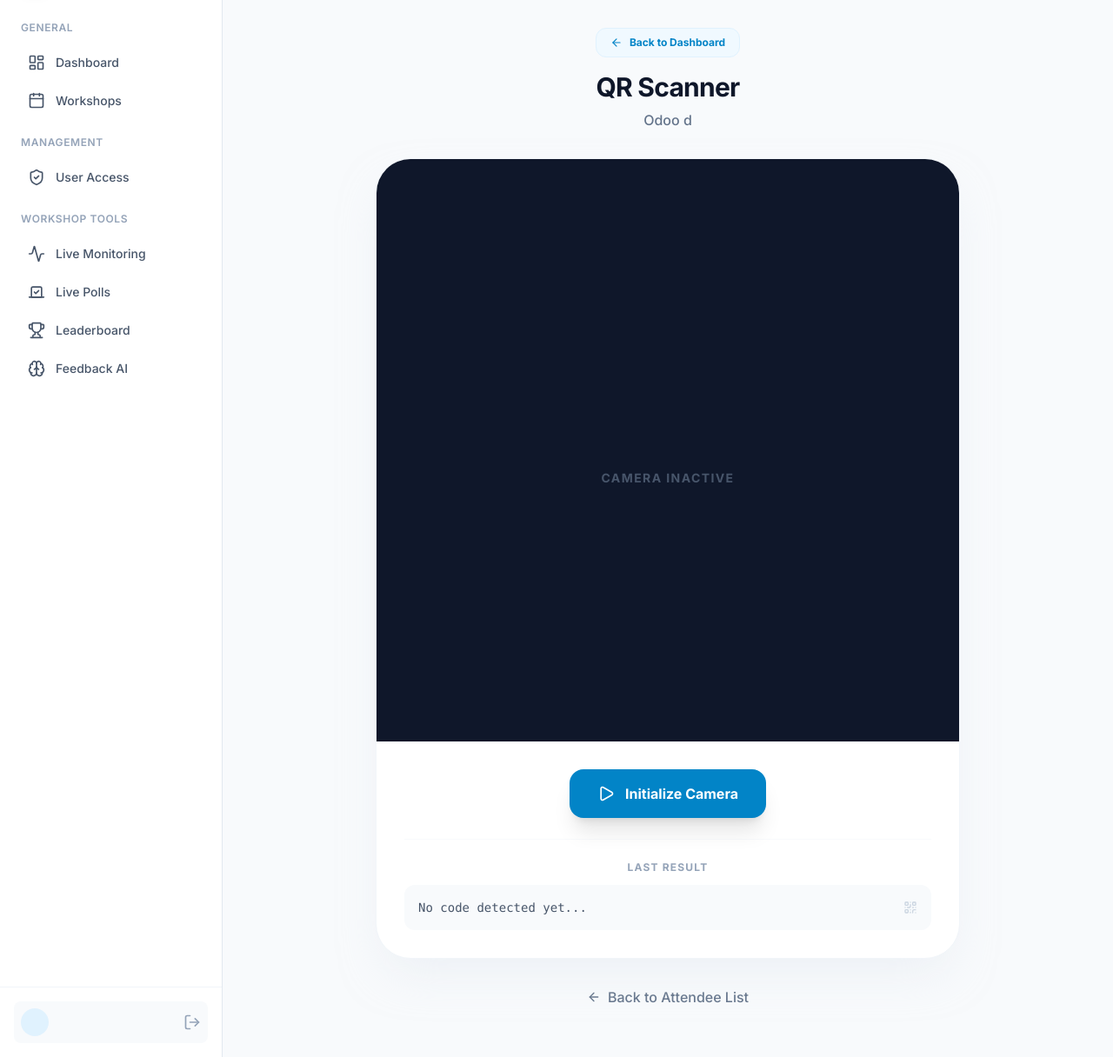
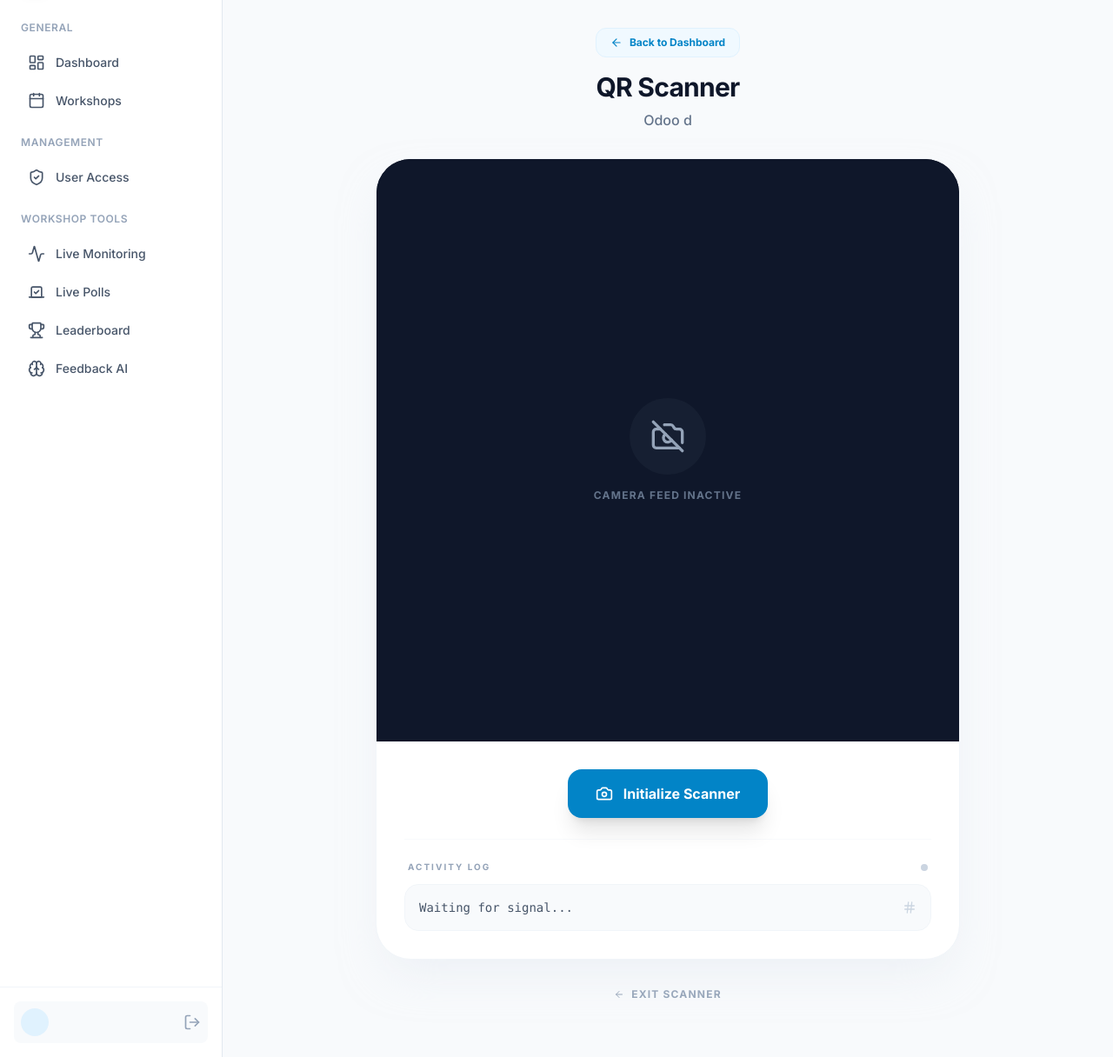
Before and after one commit to Meghwin-Dave/Workshop-Registration-and-Attendance-System, a Django app: page /qr_scanner/2/ in a window 1280 px wide. Shown: the part 64-1280 px from the top of the page at 87% size. Run offline with Django 4.2, Linux system fonts and the light colour scheme; data comes from the database, SQL or seed files in the repository; both versions use the stored data as it was after the commit; some libraries are stand-ins or nearby versions.

Commit message:
BUG FIXES

```diff
--- a/main/config.py
+++ b/main/config.py
@@ -1,8 +1,7 @@
 class Config:
     def __init__(self):
-        # self._base_url = "https://icretegy-wsra.enviroerp.com"
         # self._base_url ="https://workshop-registration.icretegy.com"
-        self._base_url ="http://127.0.0.1:8001"
+        self._base_url ="http://127.0.0.1:8000"
     @property
     def base_url(self):
         return self._base_url
--- a/main/management/commands/send_emails.py
+++ b/main/management/commands/send_emails.py
@@ -4,7 +4,7 @@ from django.core.mail import send_mail
 from django.shortcuts import get_object_or_404
 from django.conf import settings
 from main.models import Workshop, WorkshopVisitors
-from ...config import config
+from main.config import config
 
 class Command(BaseCommand):
     help = "Seating Arrangement for Upcoming Workshop – Important Details Inside"
--- a/main/templates/base_new.html
+++ b/main/templates/base_new.html
@@ -35,7 +35,7 @@
     </script>
 
     <!-- Alpine.js -->
-    <script defer src="https://cdn.jsdelivr.net/npm/alpinejs@3.x.x/dist/cdn.min.js"></script>
+    <script src="https://cdn.jsdelivr.net/npm/alpinejs@3.x.x/dist/cdn.min.js"></script>
 
     <!-- Lucide Icons -->
     <script src="https://unpkg.com/lucide@latest"></script>
--- a/main/templates/scanner/qr_scanner.html
+++ b/main/templates/scanner/qr_scanner.html
@@ -22,7 +22,8 @@
     <!-- Header -->
     <div class="text-center space-y-4">
         <div class="flex justify-center">
-            <a href="{% url 'live_dashboard' workshop_id %}" class="inline-flex items-center px-4 py-2 text-xs font-bold text-primary-600 bg-primary-50 rounded-xl hover:bg-primary-100 border border-primary-100 transition-all">
+            <a href="{% url 'live_dashboard' workshop_id %}"
+                class="inline-flex items-center px-4 py-2 text-xs font-bold text-primary-600 bg-primary-50 rounded-xl hover:bg-primary-100 border border-primary-100 transition-all">
                 <i data-lucide="arrow-left" class="w-3.5 h-3.5 mr-2"></i>
                 Back to Dashboard
             </a>
@@ -34,21 +35,43 @@
     </div>
 
     <!-- Scanner Container -->
-    <div class="bg-white rounded-[2.5rem] border border-slate-100 shadow-2xl shadow-slate-200/50 overflow-hidden relative">
+    <div
+        class="bg-white rounded-[2.5rem] border border-slate-100 shadow-2xl shadow-slate-200/50 overflow-hidden relative">
         <!-- Scanner Surface -->
-        <div id="reader" class="w-full aspect-square bg-slate-900 flex items-center justify-center relative">
-            <template x-if="!scanning">
-                <div class="flex flex-col items-center text-slate-500 animate-pulse">
-                    <i data-lucide="camera" class="w-12 h-12 mb-4"></i>
-                    <p class="text-sm font-bold uppercase tracking-widest">Camera Inactive</p>
+        <div class="w-full aspect-square bg-slate-950 relative overflow-hidden group">
+            <!-- The actual camera feed container managed by html5-qrcode -->
+            <div id="reader" class="absolute inset-0 z-0"></div>
+
+            <!-- Inactive State -->
+            <div x-show="!scanning"
+                class="absolute inset-0 z-10 flex flex-col items-center justify-center text-slate-600 bg-slate-900">
+                <div class="p-6 rounded-full bg-slate-800/50 mb-4">
+                    <i data-lucide="camera-off" class="w-10 h-10 text-slate-400"></i>
                 </div>
-            </template>
+                <p class="text-xs font-black uppercase tracking-widest text-slate-500">Camera Feed Inactive</p>
+            </div>
 
             <!-- Scanning Overlay Animation -->
-            <div x-show="scanning" class="absolute inset-0 pointer-events-none z-10">
-                <div class="absolute inset-0 border-[40px] border-black/40"></div>
-                <div class="absolute top-1/2 left-1/2 -translate-x-1/2 -translate-y-1/2 w-64 h-64 border-2 border-primary-500 rounded-3xl shadow-[0_0_20px_rgba(14,165,233,0.5)]">
-                    <div class="absolute top-0 left-0 w-full h-1 bg-primary-500/50 shadow-[0_0_15px_#0ea5e9] animate-[scan_2s_infinite]"></div>
+            <div x-show="scanning" class="absolute inset-0 pointer-events-none z-20" x-cloak>
+                <div class="absolute inset-0 border-[40px] border-black/20"></div>
+                <div
+                    class="absolute top-1/2 left-1/2 -translate-x-1/2 -translate-y-1/2 w-64 h-64 border-2 border-primary-500/50 rounded-3xl">
+                    <div
+                        class="absolute top-0 left-0 w-full h-0.5 bg-primary-400 shadow-[0_0_15px_#38bdf8] animate-[scan_2.5s_infinite]">
+                    </div>
+                </div>
+                <!-- Corner Frames -->
+                <div
+                    class="absolute top-[20%] left-[20%] w-8 h-8 border-t-4 border-l-4 border-primary-500 rounded-tl-xl opacity-50">
+                </div>
+                <div
+                    class="absolute top-[20%] right-[20%] w-8 h-8 border-t-4 border-r-4 border-primary-500 rounded-tr-xl opacity-50">
+                </div>
+                <div
+                    class="absolute bottom-[20%] left-[20%] w-8 h-8 border-b-4 border-l-4 border-primary-500 rounded-bl-xl opacity-50">
+                </div>
+                <div
+                    class="absolute bottom-[20%] right-[20%] w-8 h-8 border-b-4 border-r-4 border-primary-500 rounded-br-xl opacity-50">
                 </div>
             </div>
         </div>
@@ -56,11 +79,14 @@
         <!-- Controls & Status -->
         <div class="p-8 space-y-6">
             <div class="flex justify-center">
-                <button id="startButton" @click="startScanner(); scanning = true" x-show="!scanning" class="px-8 py-4 bg-primary-600 text-white rounded-2xl font-bold shadow-xl shadow-primary-200 hover:bg-primary-700 transition-all flex items-center">
-                    <i data-lucide="play" class="w-5 h-5 mr-3"></i>
-                    Initialize Camera
+                <button id="startButton" @click="startScanner($data)" x-show="!scanning"
+                    class="px-8 py-4 bg-primary-600 text-white rounded-2xl font-bold shadow-xl shadow-primary-200 hover:bg-primary-700 transition-all flex items-center group">
+                    <i data-lucide="camera" class="w-5 h-5 mr-3 group-hover:scale-110 transition-transform"></i>
+                    Initialize Scanner
                 </button>
-                <button id="stopButton" @click="stopScanner(); scanning = false" x-show="scanning" class="px-8 py-4 bg-rose-500 text-white rounded-2xl font-bold shadow-xl shadow-rose-200 hover:bg-rose-600 transition-all flex items-center">
+                <button id="stopButton" @click="stopScanner($data)" x-show="scanning"
+                    class="px-8 py-4 bg-rose-500 text-white rounded-2xl font-bold shadow-xl shadow-rose-200 hover:bg-rose-600 transition-all flex items-center"
+                    x-cloak>
                     <i data-lucide="square" class="w-5 h-5 mr-3"></i>
                     Stop Scanning
                 </button>
@@ -71,36 +97,73 @@
                 :class="{
                      'bg-emerald-50 text-emerald-700 border border-emerald-100': status === 'success',
                      'bg-rose-50 text-rose-700 border border-rose-100': status === 'error',
-                     'bg-amber-50 text-amber-700 border border-amber-100': status === 'warning'
-                 }">
-                <i :data-lucide="status === 'success' ? 'check-circle' : (status === 'error' ? 'alert-circle' : 'info')" class="w-5 h-5 flex-shrink-0"></i>
-                <p class="text-sm font-semibold" x-text="statusMsg"></p>
+                     'bg-amber-50 text-amber-700 border border-amber-100': status === 'warning',
+                     'bg-slate-50 text-slate-600 border border-slate-100': status === 'idle'
+                 }" x-cloak>
+                <div class="p-2 rounded-full bg-white/50">
+                    <i :data-lucide="status === 'success' ? 'check' : (status === 'error' ? 'x-circle' : 'info')"
+                        class="w-4 h-4"></i>
+                </div>
+                <p class="text-sm font-bold" x-text="statusMsg"></p>
             </div>
 
             <!-- Result Log (Last Scan) -->
             <div class="pt-6 border-t border-slate-50">
-                <p class="text-xs font-bold text-slate-400 uppercase tracking-widest mb-3 text-center">Last Result</p>
-                <div class="bg-slate-50 p-4 rounded-xl flex items-center justify-between">
-                    <span class="text-sm font-mono text-slate-600 truncate" x-text="lastResult || 'No code detected yet...'"></span>
-                    <i data-lucide="qr-code" class="w-4 h-4 text-slate-300"></i>
+                <div class="flex items-center justify-between mb-3 px-1">
+                    <span class="text-[10px] font-black text-slate-400 uppercase tracking-[0.2em]">Activity Log</span>
+                    <span class="w-2 h-2 rounded-full"
+                        :class="scanning ? 'bg-emerald-500 animate-pulse' : 'bg-slate-300'"></span>
+                </div>
+                <div class="bg-slate-50 p-4 rounded-2xl flex items-center justify-between border border-slate-100">
+                    <span class="text-sm font-mono text-slate-600 truncate"
+                        x-text="lastResult || 'Waiting for signal...'"></span>
+                    <i data-lucide="hash" class="w-4 h-4 text-slate-300"></i>
                 </div>
             </div>
         </div>
     </div>
 
     <!-- Back Link -->
-    <div class="flex justify-center">
-        <a href="{% url 'show_visitors' workshop_id %}" class="flex items-center text-slate-500 hover:text-slate-900 transition-colors font-medium">
-            <i data-lucide="arrow-left" class="w-4 h-4 mr-2"></i>
-            Back to Attendee List
+    <div class="flex justify-center pb-8">
+        <a href="{% url 'show_visitors' workshop_id %}"
+            class="flex items-center text-slate-400 hover:text-slate-900 transition-colors font-bold text-xs uppercase tracking-widest">
+            <i data-lucide="arrow-left" class="w-3 h-3 mr-2"></i>
+            Exit Scanner
         </a>
     </div>
 </div>
 
 <style>
     @keyframes scan {
-        0%, 100% { top: 0; }
-        50% { top: 100%; }
+
+        0%,
+        100% {
+            top: 20%;
+            opacity: 0;
+        }
+
+        10% {
+            opacity: 1;
+        }
+
+        90% {
+            opacity: 1;
+        }
+
+        100% {
+            top: 80%;
+            opacity: 0;
+        }
+    }
+
+    #reader video {
+        object-fit: cover !important;
+        width: 100% !important;
+        height: 100% !important;
+    }
+
+    #reader {
+        border: none !important;
     }
 </style>
 
@@ -109,51 +172,91 @@
     let html5QrCode = null;
     const workshopId = "{{ workshop_id }}";
 
-    function startScanner() {
-        const app = document.querySelector('[x-data]').__x.$data;
-        app.showStatus('idle', 'Warming up camera...');
+    async function startScanner(app) {
+        console.log("Initialize Scanner clicked");
+        if (!app) {
+            console.error("App state missing");
+            alert("Scanner Error: UI state not found.");
+            return;
+        }
+
+        app.showStatus('idle', 'Initializing...');
+
+        if (typeof Html5Qrcode === 'undefined') {
+            app.showStatus('error', 'Scanner library failed to load.');
+            return;
+        }
 
         if (!html5QrCode) {
+            try {
                 html5QrCode = new Html5Qrcode('reader');
+            } catch (e) {
+                app.showStatus('error', 'Failed to bind scanner.');
+                return;
+            }
         }
 
         const config = {
-            fps: 10,
-            qrbox: { width: 250, height: 250 },
+            fps: 20,
+            qrbox: (viewfinderWidth, viewfinderHeight) => {
+                let minEdge = Math.min(viewfinderWidth, viewfinderHeight);
+                return { width: Math.floor(minEdge * 0.7), height: Math.floor(minEdge * 0.7) };
+            },
             aspectRatio: 1.0
         };
 
-        const cameraConfig = { facingMode: 'environment' };
+        try {
+            if (!navigator.mediaDevices || !navigator.mediaDevices.getUserMedia) {
+                if (window.location.protocol !== 'https:' && window.location.hostname !== 'localhost') {
+                    throw new Error("SECURITY: Camera requires HTTPS.");
+                }
+                throw new Error("NOT SUPPORTED: Browser blocks camera.");
+            }
 
-        html5QrCode.start(cameraConfig, config, (decodedText) => {
+            app.scanning = true;
+            await html5QrCode.start({ facingMode: "environment" }, config, (text) => onScanSuccess(text, app));
+            app.showStatus('idle', 'Ready to scan');
+        } catch (err) {
+            console.warn("Primary camera failed:", err.message);
+            try {
+                const cameras = await Html5Qrcode.getCameras();
+                if (cameras && cameras.length > 0) {
+                    await html5QrCode.start(cameras[0].id, config, (text) => onScanSuccess(text, app));
+                    app.showStatus('idle', 'Ready to scan');
+                } else {
+                    throw new Error(err.message || "No camera detected.");
+                }
+            } catch (fallbackErr) {
+                app.showStatus('error', fallbackErr.message);
+                app.scanning = false;
+            }
+        }
+    }
+
+    function onScanSuccess(decodedText, app) {
         if (app.lastResult === decodedText) return;
 
         app.lastResult = decodedText;
-            app.showStatus('success', 'Ticket detected! Verifying...');
+        app.showStatus('success', 'VALIDATING...');
 
-            // Navigate to verification URL
-            // Matches ticket URL format: /verify_visitor/<uuid>/<id>
+        // Extract the UUID regardless of the domain in the QR code
         if (decodedText.includes('verify_visitor')) {
-                window.open(decodedText, '_blank');
-            } else if (decodedText.startsWith('http')) {
-                 window.open(decodedText, '_blank');
+            const uuid = decodedText.split('/').filter(Boolean).pop();
+            // Always redirect to the current domain using a relative path
+            window.location.href = `/verify_visitor/${uuid}/${workshopId}`;
         } else {
-                app.showStatus('warning', 'Non-system QR detected: ' + decodedText);
+            app.showStatus('warning', 'Unknown QR detected');
         }
-        }, (error) => {
-            // Silence debug errors
-        }).catch(err => {
-            app.showStatus('error', 'Camera Error: ' + err.message);
-            app.scanning = false;
-        });
     }
 
-    function stopScanner() {
+    function stopScanner(app) {
         if (html5QrCode && html5QrCode.isScanning) {
             html5QrCode.stop().then(() => {
-                const app = document.querySelector('[x-data]').__x.$data;
-                app.showStatus('idle', 'Scanner paused.');
-            });
+                if (app) {
+                    app.scanning = false;
+                    app.showStatus('idle', 'Scanner paused');
+                }
+            }).catch(e => console.error(e));
         }
     }
 </script>
--- a/main/views.py
+++ b/main/views.py
@@ -527,7 +527,7 @@ def generate_qr_code(visitor_id):
     try:
         print(visitor_id)
         visitor = get_object_or_404(models.WorkshopVisitors, id=visitor_id)
-        # base_url = "https://icretegy-wsra.enviroerp.com"
+        # base_url = f"{config.base_url}"
         base_url = f"{config.base_url}"
         verification_url = f"{base_url}/verify_visitor/{visitor.WorkshopVisitors_uuid}"
 
@@ -814,7 +814,7 @@ def sms_feedback(request):
         return redirect('home')
 
 # def download_ticket(request, id):
-#     # base_url = "https://icretegy-wsra.enviroerp.com/ticket/"
+#     # base_url = f"{config.base_url}/ticket/"
 #     base_url = f"{config.base_url}/ticket/"
 #     target_url = f"{base_url}{id}/"
 
@@ -865,7 +865,7 @@ import requests
 from bs4 import BeautifulSoup
 
 # def download_ticket(request, id):
-#     # base_url = "https://icretegy-wsra.enviroerp.com/ticket/"
+#     # base_url = f"{config.base_url}/ticket/"
 #     # img_base_url = f"{config.base_url}"
 #     img_base_url = "http://127.0.0.1:8000/"
 #     print(img_base_url)
```
Also changed, not shown: WSRA_Project_Report.md (added, +96 -0 lines), main/management/commands/close_workshop.py (+9 -0 lines), main/templates/register.html (+74 -37 lines), db.sqlite3, media/qr_codes/100_qr.png (added), media/qr_codes/96_qr.png (added), media/qr_codes/97_qr.png (added), media/qr_codes/98_qr.png (added), media/qr_codes/99_qr.png (added). Lines whose indentation alone changed are shown as unchanged.
